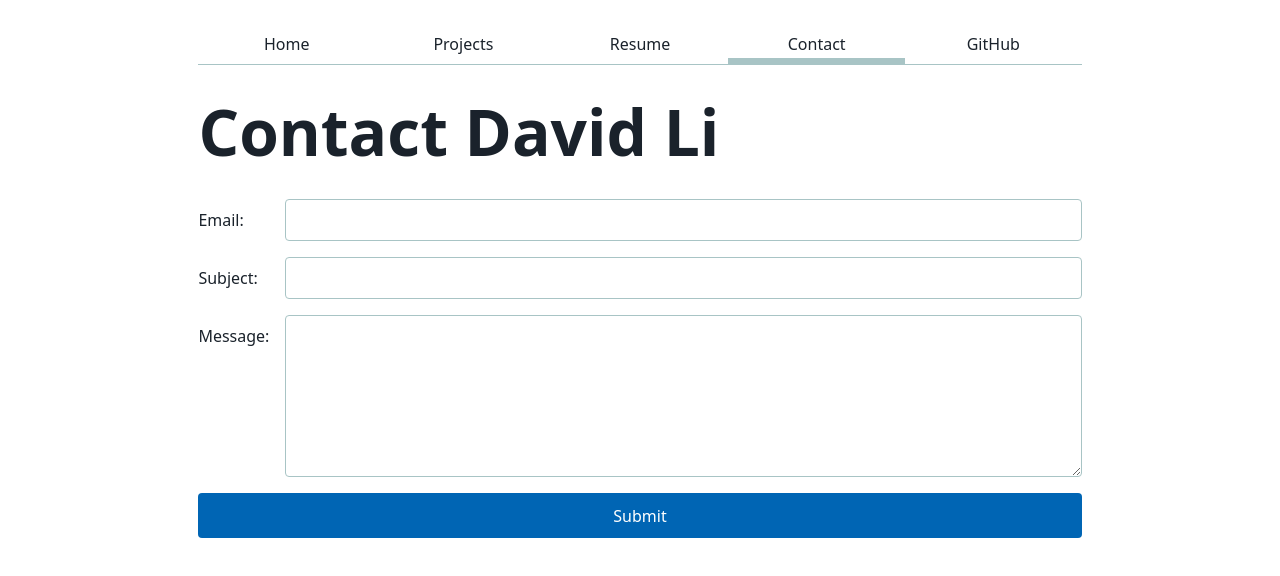
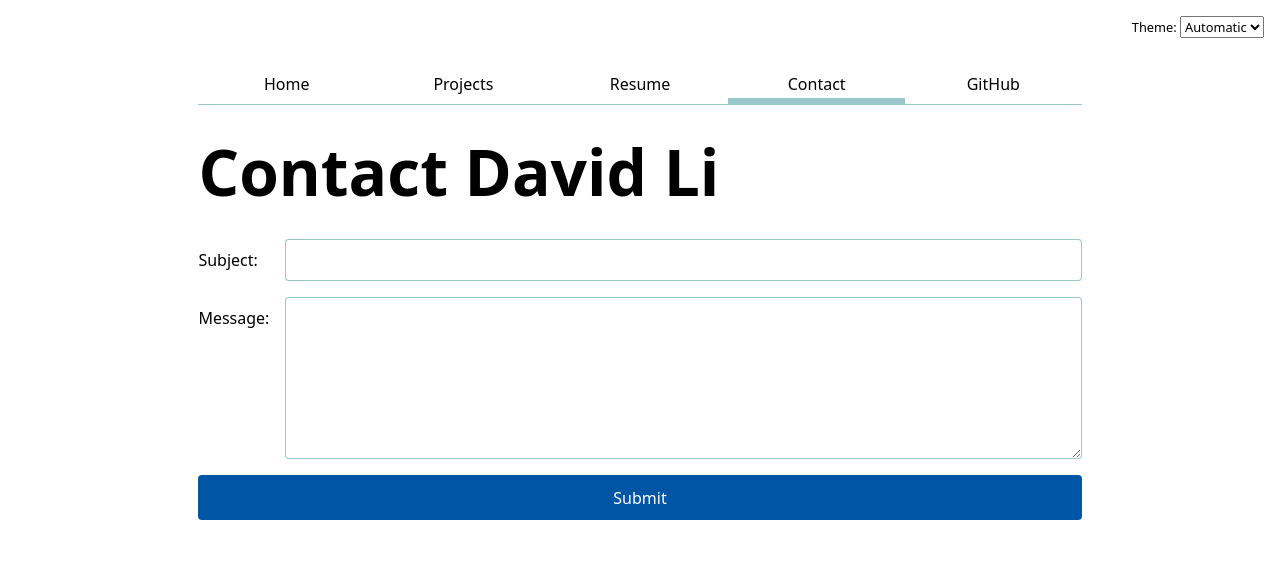
Before and after one commit to davidli82/portfolio, a plain HTML site: page contact/index.html in a window 1280 px wide. Drawn offline with Linux system fonts and the light colour scheme.

Commit message:
Added JS changes, dark mode, improved contact form

```diff
--- a/contact/index.html
+++ b/contact/index.html
@@ -5,22 +5,11 @@
     <meta name="viewport" content="width=device-width, initial-scale=1.0">
     <title>Contact David Li</title>
     <link rel="stylesheet" href="../style.css">
+    <script type="module" src="../global.js"></script>
 </head>
 <body>
-    <nav>
-  <a href="../">Home</a>
-  <a href="../projects/">Projects</a>
-  <a href="../resume/">Resume</a>
-  <a href="../contact/" class="current" aria-current="page">Contact</a>
-  <a href="https://github.com/davidli82" target="_blank" rel="noopener noreferrer">GitHub</a>
-</nav>
     <h1>Contact David Li</h1>
-    <form action="mailto:dal079@ucsd.edu" method="POST" enctype="text/plain">
-    <label>
-      Email:
-      <input type="email" name="email">
-    </label>
-
+    <form action="mailto:dal079@ucsd.edu">
     <label>
       Subject:
       <input name="subject">
--- /dev/null
+++ b/global.js
@@ -0,0 +1,97 @@
+console.log('IT’S ALIVE!');
+
+function $$(selector, context = document) {
+  return Array.from(context.querySelectorAll(selector));
+}
+
+// Lab 3, steps 2–3: generate the same navigation on every page.
+// Resolve against this module so localhost and GitHub Pages subfolders both work.
+const BASE_PATH = new URL('.', import.meta.url);
+const pages = [
+  { url: '', title: 'Home' },
+  { url: 'projects/', title: 'Projects' },
+  { url: 'resume/', title: 'Resume' },
+  { url: 'contact/', title: 'Contact' },
+  { url: 'https://github.com/davidli82', title: 'GitHub' },
+];
+
+const nav = document.createElement('nav');
+nav.setAttribute('aria-label', 'Main navigation');
+document.body.prepend(nav);
+
+// Treat /contact/ and /contact/index.html as the same page.
+function pagePath(pathname) {
+  return pathname.replace(/index\.html$/, '').replace(/\/$/, '');
+}
+
+for (const page of pages) {
+  const link = document.createElement('a');
+  link.href = new URL(page.url, BASE_PATH).href;
+  link.textContent = page.title;
+
+  if (link.host === location.host && pagePath(link.pathname) === pagePath(location.pathname)) {
+    link.classList.add('current');
+    link.setAttribute('aria-current', 'page');
+  }
+
+  if (link.host !== location.host) {
+    link.target = '_blank';
+    link.rel = 'noopener noreferrer';
+  }
+
+  nav.append(link);
+}
+
+// Step 4: generate a labeled theme selector and persist its selection.
+const switcher = document.createElement('label');
+switcher.className = 'color-scheme';
+switcher.textContent = 'Theme: ';
+const select = document.createElement('select');
+for (const [value, title] of [
+  ['light dark', 'Automatic'],
+  ['light', 'Light'],
+  ['dark', 'Dark'],
+]) {
+  const option = document.createElement('option');
+  option.value = value;
+  option.textContent = title;
+  select.append(option);
+}
+switcher.append(select);
+document.body.prepend(switcher);
+
+function setColorScheme(colorScheme) {
+  document.documentElement.style.setProperty('color-scheme', colorScheme);
+  select.value = colorScheme;
+}
+
+try {
+  const savedScheme = localStorage.getItem('colorScheme');
+  if ($$('option', select).some(option => option.value === savedScheme)) {
+    setColorScheme(savedScheme);
+  }
+} catch {
+  // Theme switching still works when browser storage is unavailable.
+}
+
+select.addEventListener('input', event => {
+  const colorScheme = event.target.value;
+  setColorScheme(colorScheme);
+  try {
+    localStorage.setItem('colorScheme', colorScheme);
+  } catch {
+    // Keep the selection for this page even if it cannot be saved.
+  }
+});
+
+// Step 5 (optional): percent-encode the subject and body for email clients.
+const form = document.querySelector('form[action^="mailto:"]');
+form?.addEventListener('submit', event => {
+  event.preventDefault();
+  const data = new FormData(form);
+  const parameters = [];
+  for (const [name, value] of data) {
+    parameters.push(`${encodeURIComponent(name)}=${encodeURIComponent(value)}`);
+  }
+  location.href = `${form.action}?${parameters.join('&')}`;
+});
--- a/style.css
+++ b/style.css
@@ -1,6 +1,7 @@
 :root {
-  --color-accent: oklch(50% 0.15 250);
-  --color-border: oklch(80% 0.03 200);
+  color-scheme: light dark;
+  --color-accent: light-dark(oklch(50% 0.15 250), oklch(75% 0.12 250));
+  --color-border: oklch(50% 0.1 200 / 40%);
   accent-color: var(--color-accent);
 }
 
@@ -12,8 +13,9 @@ body {
   font: 100%/1.5 system-ui;
   max-width: 100ch;
   margin-inline: auto;
-  padding: 1em;
-  color: oklch(25% 0.02 250);
+  padding: 3.5em 1em 1em;
+  background-color: canvas;
+  color: canvastext;
 }
 
 img {
@@ -54,7 +56,7 @@ nav a.current {
 nav a:hover {
   border-bottom: 0.4em solid var(--color-accent);
   padding-bottom: 0.1em;
-  background-color: oklch(from var(--color-accent) 95% 0.025 h);
+  background-color: color-mix(in oklch, var(--color-accent), canvas 85%);
 }
 
 :focus-visible {
@@ -74,8 +76,15 @@ h1 {
 }
 
 
-input, textarea, button {
+input, textarea, button, select {
   font: inherit;
+}
+
+.color-scheme {
+  position: absolute;
+  top: 1rem;
+  right: 1rem;
+  font-size: 80%;
 }
 
 form {
@@ -108,7 +117,7 @@ form button {
   padding: 0.65em 1em;
   border: 0;
   border-radius: 0.25em;
-  background: var(--color-accent);
+  background: oklch(45% 0.15 250);
   color: white;
   cursor: pointer;
 }
@@ -162,7 +171,7 @@ form button {
 }
 
 .resume time {
-  color: oklch(45% 0.02 250);
+  color: color-mix(in oklch, canvastext 75%, canvas);
   font-variant-numeric: tabular-nums;
 }
 
```
Also changed, not shown: index.html (+1 -7 lines), projects/index.html (+1 -7 lines), resume/index.html (+1 -7 lines).
